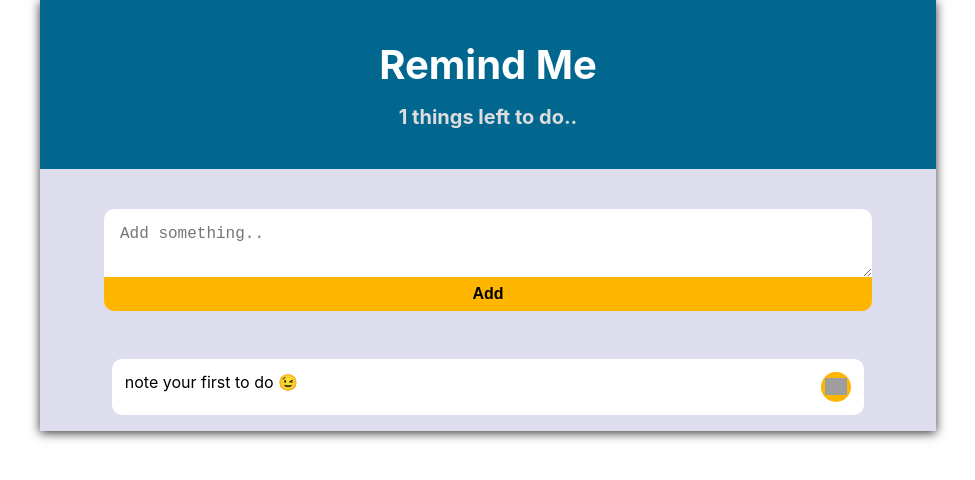
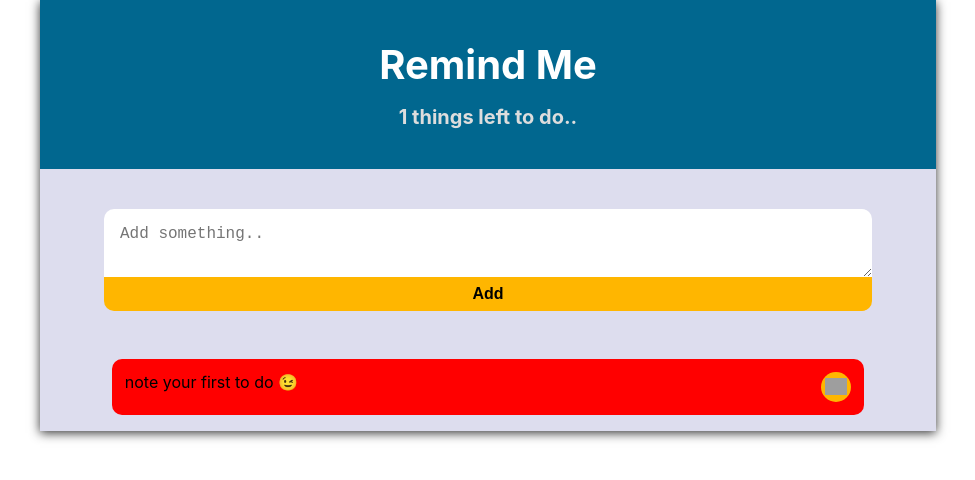
Before and after one commit to omerHamid/simpleToDoList, a React (Create React App) app: page / in a window 1280 px wide. Shown: the top 480 px of the page, without its empty margins (152-1127 px from the left). Built offline with nearby package versions, Linux system fonts and the light colour scheme; grey boxes are pictures that could not be loaded.

Commit message:
testign today

```diff
--- a/src/index.css
+++ b/src/index.css
@@ -59,7 +59,7 @@ ul{
 li{
   display: flex;
   justify-content: space-between;
-  background-color: #fff;
+  background-color: red;
   border-radius: 10px;
   list-style: none;
   margin: 0 auto 0.5rem auto;
```
